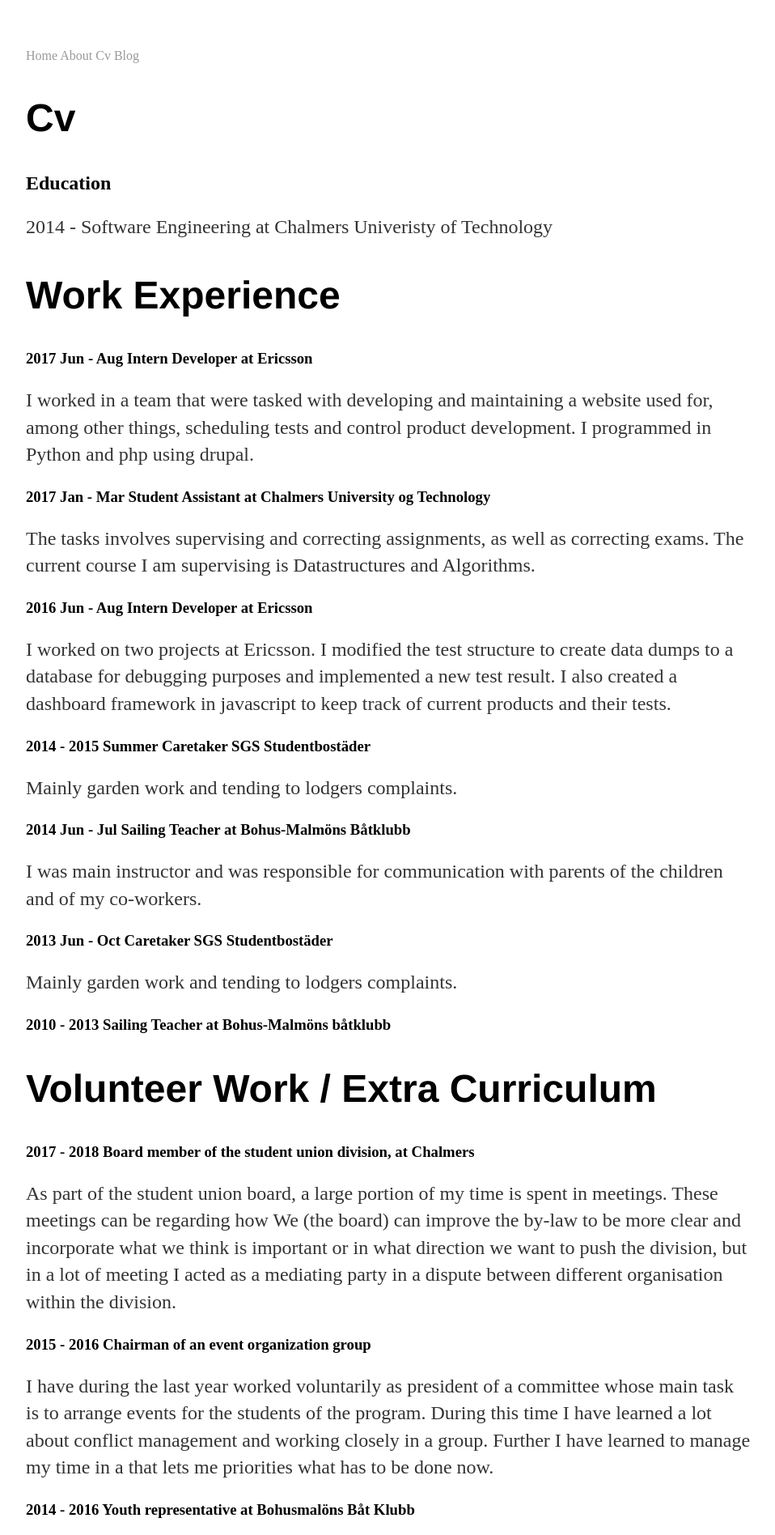
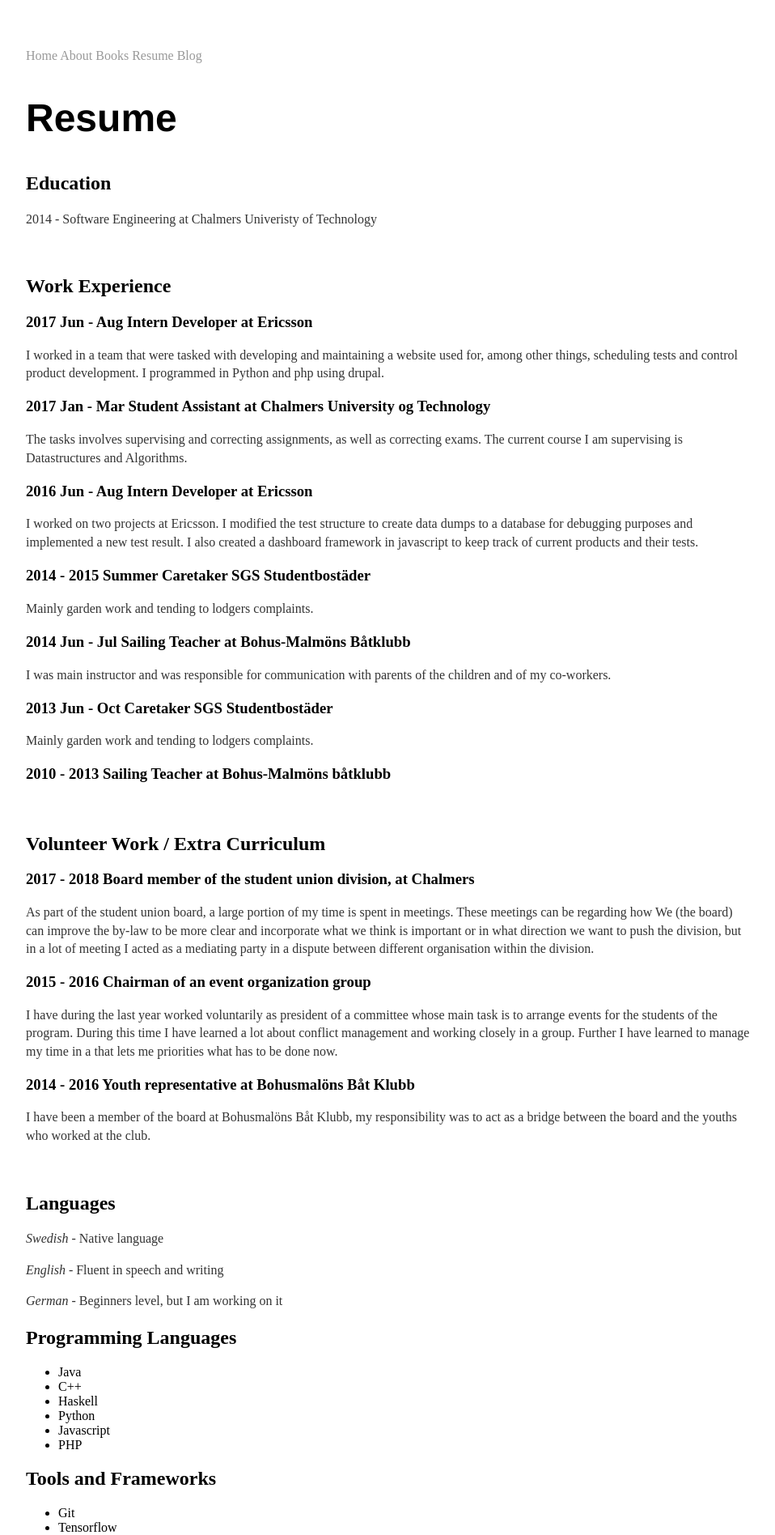
Before and after one commit to Jaxing/jaxing.github.io, a Jekyll site: the page built from cv.md, in a window 1280 px wide. Shown: the top 1896 px of the page at 81% size, without its empty margins (160-1118 px from the left). Built offline with Jekyll 4.4.1, drawn with Linux system fonts in a browser that asks for light colours.

Commit message:
add books list

```diff
--- a/_includes/footer.html
+++ b/_includes/footer.html
@@ -2,12 +2,10 @@
 
   <div class="wrapper">
 
-    <h2 class="footer-heading">{{ site.title }}</h2>
-
     <div class="footer-col-wrapper">
       <div class="footer-col footer-col-1">
         <ul class="contact-list">
-          <li>{{ site.title }}</li>
+          <li><a href="/">{{ site.title }}</a></li>
           <li><a href="mailto:{{ site.email }}">{{ site.email }}</a></li>
         </ul>
       </div>
--- a/css/main.scss
+++ b/css/main.scss
@@ -41,6 +41,10 @@
     }
 }
 
+.list p {
+    // font-size: 16px;
+}
+
 svg {
     width: 50px;
 }
@@ -70,7 +74,7 @@
     font-family:'Helvetica', 'Arial', 'Sans-Serif';
 }
 p {
-    font-size: 1.5em;
+    font-size: $base-font-size;
     line-height: 1.4em;
     color: #333;
 }
--- a/cv.md
+++ b/cv.md
@@ -1,6 +1,6 @@
 ---
 layout: page
-title: Cv
+title: Resume
 permalink: /cv/
 ---
 
@@ -8,7 +8,9 @@
 
 2014 - 		Software Engineering at Chalmers Univeristy of Technology
 
-# Work Experience
+<br>
+
+## Work Experience
 
 ### 2017 Jun - Aug	Intern Developer at Ericsson
 
@@ -36,8 +38,9 @@
 
 ### 2010 - 2013 Sailing Teacher at Bohus-Malmöns båtklubb
 
+<br>
 
-# Volunteer Work / Extra Curriculum
+## Volunteer Work / Extra Curriculum
 
 ### 2017 - 2018 	Board member of the student union division, at Chalmers
 
@@ -51,7 +54,9 @@
 
 I have been a member of the board at Bohusmalöns Båt Klubb, my responsibility was to act as a bridge between the board and the youths who worked at the club.
 
-# Languages
+<br>
+
+## Languages
 
 *Swedish* - Native language
 
@@ -59,7 +64,7 @@
 
 *German*  - Beginners level, but I am working on it
 
-# Programming Languages
+## Programming Languages
 
 * Java
 * C++
@@ -68,7 +73,7 @@
 * Javascript
 * PHP
 
-# Tools and Frameworks
+## Tools and Frameworks
 
 * Git
 * Tensorflow
```
Also changed, not shown: _layouts/list.html (added, +14 -0 lines), books.md (added, +16 -0 lines).
